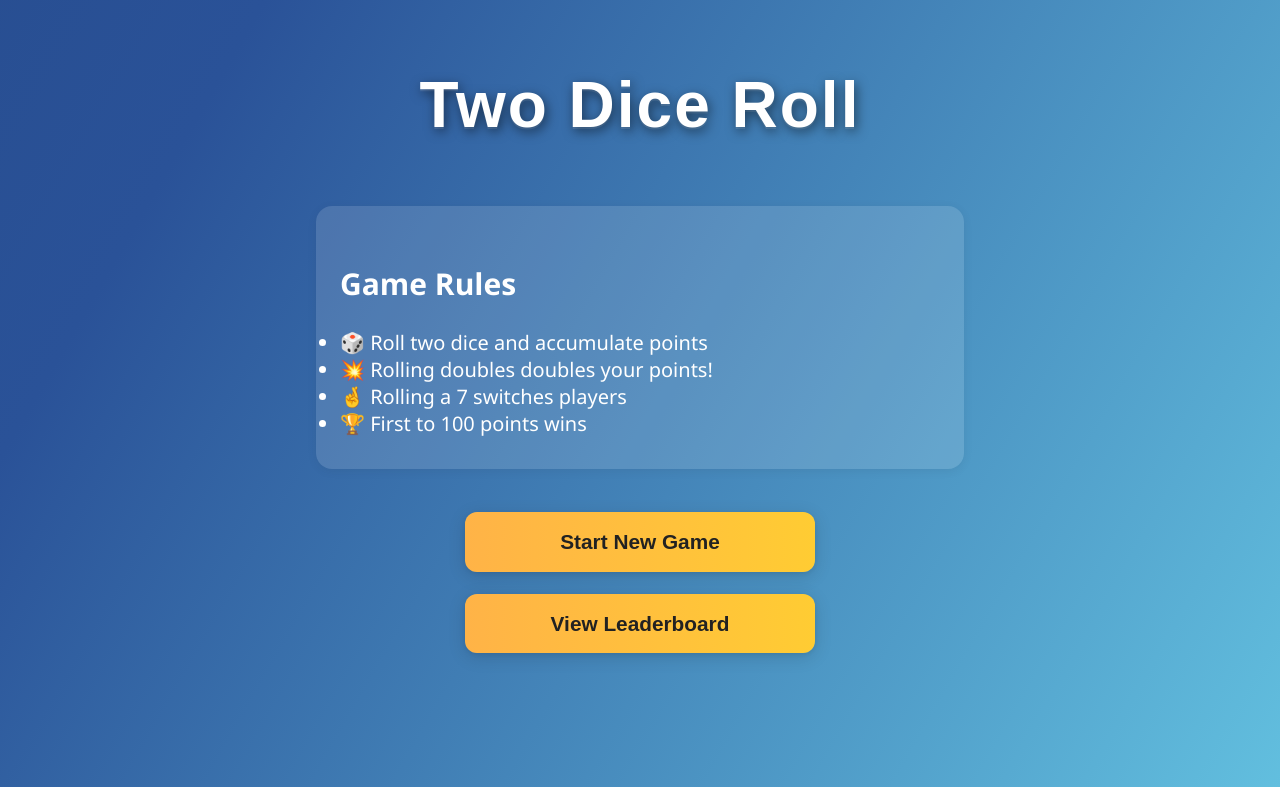
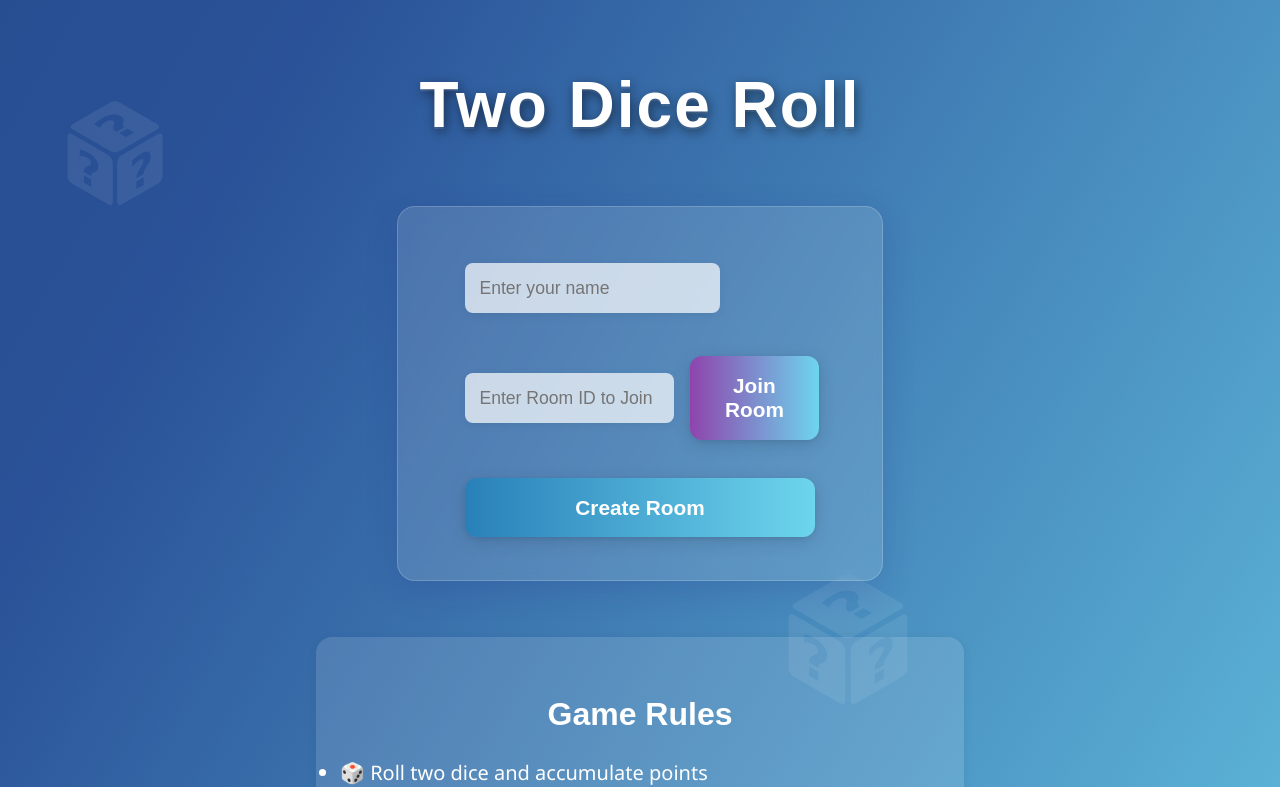
Before and after one commit to perpetual-cosmos/dice-game-frontend, a React (Create React App) app: page / in a window 1280 px wide. Shown: the top 787 px of the page. Built offline with nearby package versions, Linux system fonts and the light colour scheme; no server answers.

Commit message:
finalizing the home page

```diff
--- a/src/pages/HomePage.jsx
+++ b/src/pages/HomePage.jsx
@@ -9,7 +9,6 @@ const bgAnim = keyframes`
   50% { background-position: 100% 50%; }
   100% { background-position: 0% 50%; }
 `;
-
 
 const Container = styled.div`
   position: relative;
@@ -140,25 +139,141 @@ const Input = styled.input`
   }
 `;
 
+const CopyButton = styled.button`
+  margin-left: 0.5rem;
+  padding: 0.3rem 1rem;
+  border-radius: 8px;
+  border: none;
+  background: linear-gradient(90deg, #4e54c8 0%, #8f94fb 100%);
+  color: #fff;
+  cursor: pointer;
+  font-size: 1.1rem;
+  font-weight: bold;
+  transition: background 0.2s, transform 0.2s;
+  &:hover {
+    background: linear-gradient(90deg, #8f94fb 0%, #4e54c8 100%);
+    transform: scale(1.07);
+  }
+`;
+
+const Feedback = styled.div`
+  color: #2ecc71;
+  margin-top: 0.5rem;
+  font-size: 1.1rem;
+`;
+
+const ErrorMsg = styled.div`
+  color: #e74c3c;
+  margin-top: 0.5rem;
+  font-size: 1.1rem;
+`;
+
 const HomePage = () => {
   const navigate = useNavigate();
+  const socket = useContext(SocketContext);
+  const [roomId, setRoomId] = useState('');
+  const [createdRoomId, setCreatedRoomId] = useState('');
+  const [copyMsg, setCopyMsg] = useState('');
+  const [loading, setLoading] = useState(false);
+  const [error, setError] = useState('');
+  const [playerName, setPlayerName] = useState(localStorage.getItem('playerName') || '');
+
+  const handleCreateRoom = () => {
+    if (!playerName.trim()) {
+      setError('Please enter your name.');
+      return;
+    }
+    localStorage.setItem('playerName', playerName.trim());
+    setLoading(true);
+    setError('');
+    setCreatedRoomId('');
+    setCopyMsg('');
+    if (!socket.connected) {
+      setError('Not connected to server. Please try again.');
+      setLoading(false);
+      return;
+    }
+    socket.emit('create-room', (id) => {
+      setLoading(false);
+      if (!id) {
+        setError('Failed to create room. Please try again.');
+        return;
+      }
+      setCreatedRoomId(id);
+      setCopyMsg('');
+    });
+  };
+
+  const handleCopy = () => {
+    navigator.clipboard.writeText(createdRoomId);
+    setCopyMsg('Copied!');
+  };
+
+  const handleJoinRoom = () => {
+    if (!playerName.trim()) {
+      setError('Please enter your name.');
+      return;
+    }
+    localStorage.setItem('playerName', playerName.trim());
+    if (roomId.trim()) {
+      navigate(`/game/${roomId.trim().toUpperCase()}`);
+    }
+  };
 
   return (
     <Container>
+      {/* Floating dice for background effect */}
+      <FloatingDice style={{ top: '8%', left: '4%' }} />
+      <FloatingDice style={{ top: '70%', left: '80%', fontSize: '6rem' }} />
+      <FloatingDice style={{ top: '50%', left: '60%', fontSize: '10rem' }} />
       <Title>Two Dice Roll</Title>
+      <GlassCard>
+        <InputRow>
+          <Input
+            type="text"
+            placeholder="Enter your name"
+            value={playerName}
+            onChange={e => setPlayerName(e.target.value)}
+            aria-label="Enter your name"
+            maxLength={16}
+          />
+        </InputRow>
+        <InputRow>
+          <Input
+            type="text"
+            placeholder="Enter Room ID to Join"
+            value={roomId}
+            onChange={e => setRoomId(e.target.value)}
+            aria-label="Enter Room ID to Join"
+          />
+          <Button onClick={handleJoinRoom} style={{ background: 'linear-gradient(90deg, #8e44ad 0%, #6dd5ed 100%)', color: '#fff' }} aria-label="Join Room">
+            Join Room
+          </Button>
+        </InputRow>
+        <Button onClick={handleCreateRoom} style={{ background: 'linear-gradient(90deg, #2980b9 0%, #6dd5ed 100%)', color: '#fff' }} aria-label="Create Room">
+          {loading ? 'Creating Room...' : 'Create Room'}
+        </Button>
+        {error && <ErrorMsg>{error}</ErrorMsg>}
+        {createdRoomId && (
+          <RoomCard>
+            <div style={{ fontSize: '1.1rem', marginBottom: '0.5rem' }}>Room ID:</div>
+            <div style={{ fontSize: '1.7rem', fontWeight: 'bold', letterSpacing: '2px' }}>{createdRoomId}</div>
+            <CopyButton onClick={handleCopy} aria-label="Copy Room ID">Copy</CopyButton>
+            {copyMsg && <Feedback>{copyMsg}</Feedback>}
+          </RoomCard>
+        )}
+      </GlassCard>
       <RulesList>
-        <h2>Game Rules</h2>
+        <h2 style={{fontSize: 'clamp(1.3rem, 4vw, 2rem)', textAlign: 'center', fontFamily: 'Luckiest Guy, Quicksand, cursive, sans-serif'}}>Game Rules</h2>
         <li>🎲 Roll two dice and accumulate points</li>
         <li>💥 Rolling doubles doubles your points!</li>
         <li>🤞 Rolling a 7 switches players</li>
         <li>🏆 First to 100 points wins</li>
       </RulesList>
-
-      <Button onClick={() => navigate('/game')}>
+      <Button onClick={() => navigate('/game')} aria-label="Start New Game" style={{ background: 'linear-gradient(90deg, #43cea2 0%, #185a9d 100%)', color: '#fff' }}>
         Start New Game
       </Button>
-
-      <Button onClick={() => navigate('/leaderboard')}>
+      <Button onClick={() => navigate('/leaderboard')} aria-label="View Leaderboard" style={{ background: 'linear-gradient(90deg, #f7971e 0%, #ffd200 100%)', color: '#222' }}>
         View Leaderboard
       </Button>
     </Container>
```
